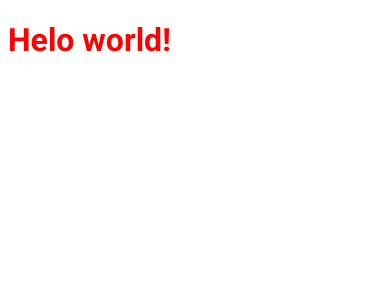
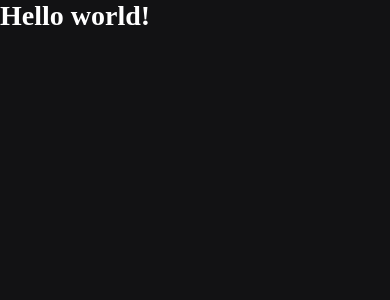
Before and after one commit to nullCommit/deepnews, a Next.js app: page / in a window 390 px wide. Shown: the top 300 px of the page. Built offline with nearby package versions, Linux system fonts and the light colour scheme.

Commit message:
Adiciona css global para a aplicação

```diff
--- a/src/pages/_app.tsx
+++ b/src/pages/_app.tsx
@@ -1,4 +1,6 @@
 import { AppProps } from 'next/app';
+
+import '../styles/global.scss';
 
 function MyApp({ Component, pageProps }: AppProps) {
   return <Component {...pageProps} />;
--- a/src/pages/index.tsx
+++ b/src/pages/index.tsx
@@ -1,5 +1,12 @@
-import styles from '../styles/home.module.scss';
+import Head from 'next/head';
 
 export default function Home() {
-  return <h1 className={styles.title}>Helo world!</h1>;
+  return (
+    <>
+      <Head>
+        <title>Início | deep.news</title>
+      </Head>
+      <h1>Hello world!</h1>
+    </>
+  );
 }
--- /dev/null
+++ b/src/styles/global.scss
@@ -0,0 +1,50 @@
+* {
+  margin: 0;
+  padding: 0;
+  box-sizing: border-box;
+}
+
+:root {
+  --white: #ffffff;
+
+  --gray-100: #e1e1e6;
+  --gray-300: #a8a8b3;
+  --gray-900: #121214;
+
+  --cyan-500: #61dafb;
+  --yellow-500: #eba417;
+}
+
+@media (max-width: 1080px) {
+  html {
+    font-size: 93.75%; //15px
+  }
+}
+
+@media (max-width: 720px) {
+  html {
+    font-size: 87.5%; //14px
+  }
+}
+
+body {
+  background: var(--gray-900);
+  color: var(--white);
+}
+
+body,
+input,
+select,
+textarea,
+button {
+  font: 400 1rem 'Roboto' sans-serif;
+}
+
+button {
+  cursor: pointer;
+}
+
+a {
+  color: inherit;
+  text-decoration: none;
+}
--- a/src/styles/home.module.scss
+++ /dev/null
@@ -1,5 +0,0 @@
-.title {
-  font-family: Roboto;
-
-  color: red;
-}
```
